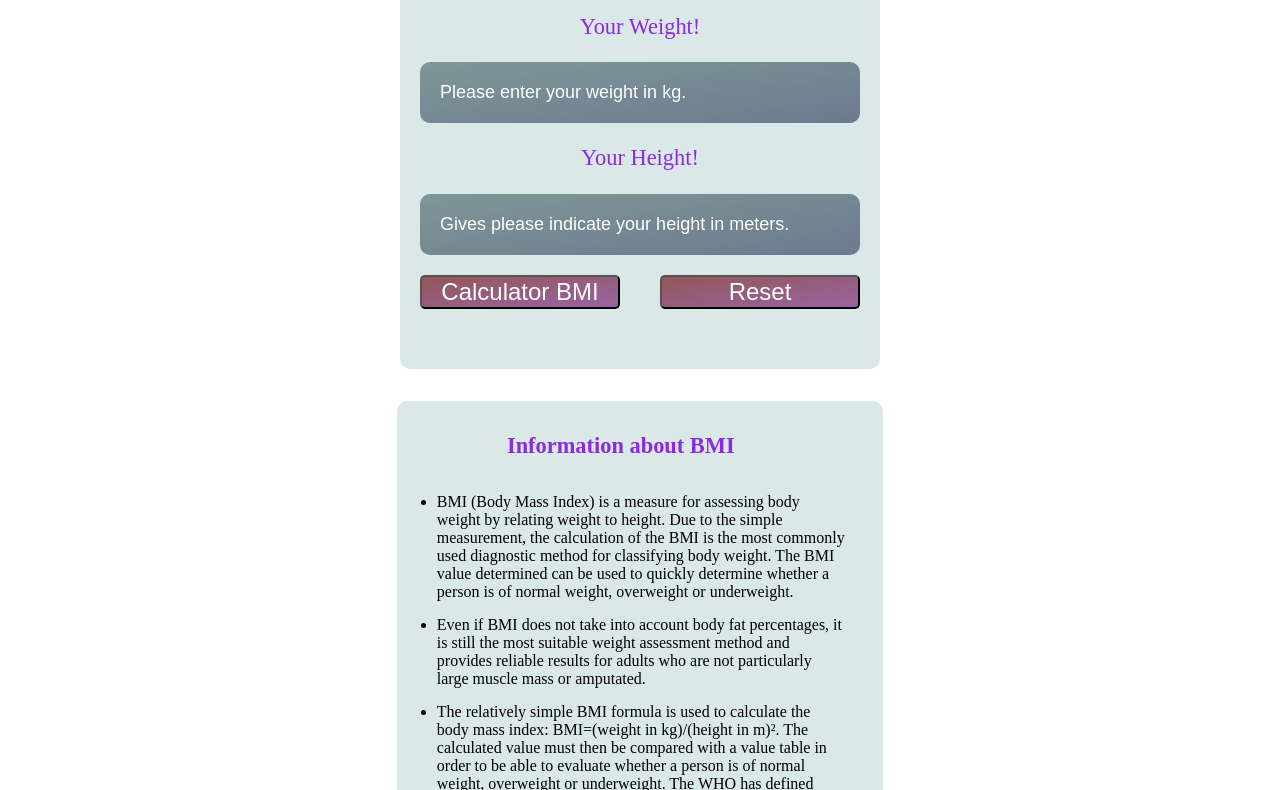
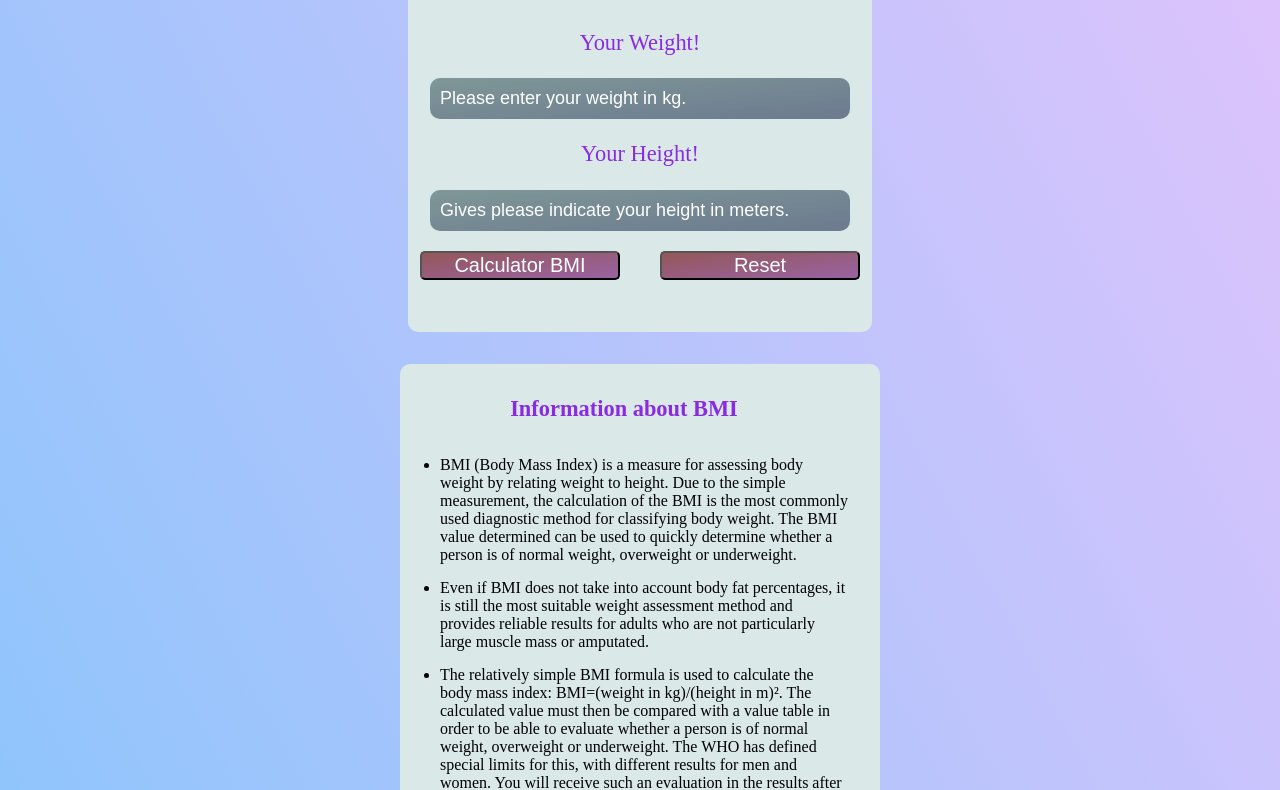
Before and after one commit to sbrycbc/BMI-calculator, a plain HTML site: page index.html in a window 1280 px wide. Shown: the part 133-923 px from the top of the page. Drawn offline with Linux system fonts and the light colour scheme.

Commit message:
updated style..

```diff
--- a/style.css
+++ b/style.css
@@ -4,6 +4,8 @@ body {
   justify-content: center;
   align-items: center;
   box-sizing: border-box;
+  background-image: linear-gradient(62deg, #8EC5FC 0%, #E0C3FC 100%);
+
 
 }
 .calculator{
@@ -13,7 +15,8 @@ body {
     align-items: center;
     width: 25rem;
     margin: auto;
-    padding: 2.5rem;
+    margin-top: 1.5rem;
+    padding: 2rem;
     border-radius: 10px;
     background-color: rgb(218, 232, 232);
 }
@@ -46,7 +49,7 @@ input {
   );
   color: white;
   width: 400px;
-  padding: 20px;
+  padding: 10px;
   border-radius: 10px;
   font-size: 18px;
   border: 5px white;
@@ -59,29 +62,19 @@ input {
     align-items: center;
 }
 
-.btn {
+.btn,.btn-reset{
   background-image: linear-gradient(to top left, #9963a3 0%, #945759 100%);
   color: white;
   border-radius: 5px;
   margin: 20px;
   width: 200px;
-  font-size: 24px;
-}
-
-.btn-reset {
-  background-image: linear-gradient(to top left, #9963a3 0%, #945759 100%);
-  color: white;
-  border-radius: 5px;
-  margin: 20px;
-  width: 200px;
-  font-size: 24px;
+  font-size: 20px;
 }
 
 .btn :hover {
   background-color: gainsboro;
   color: black;
 }
-
 
 .showBMI {
   background-image: linear-gradient(
@@ -128,7 +121,7 @@ input {
     width: 28rem;
     margin: auto;
     margin-top: 2rem;
-    padding-right: 2.4rem;
+    padding-right: 2rem;
     background-color: rgb(218, 232, 232);
     border-radius: 10px;
 }
```
